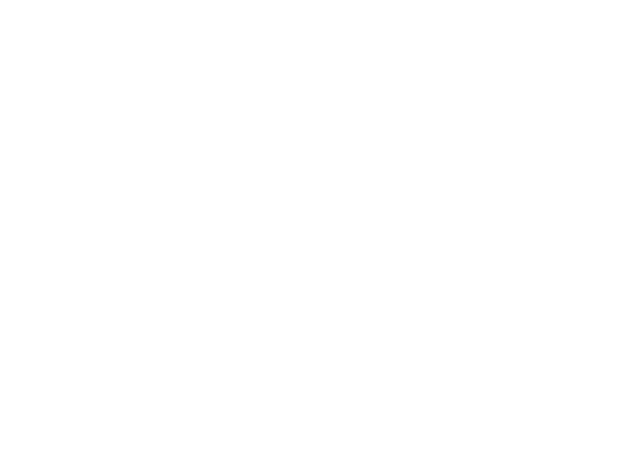
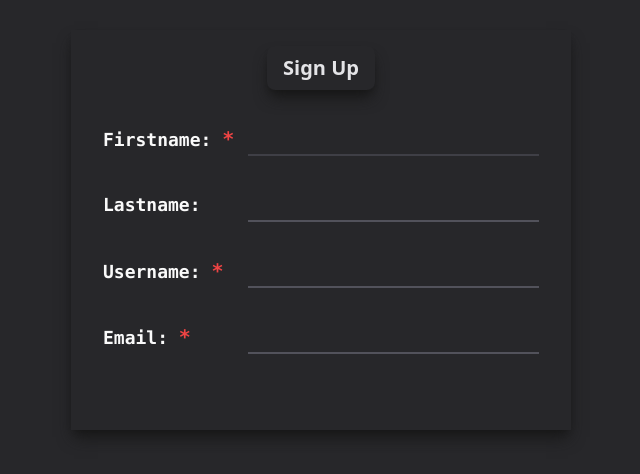
Before and after one commit to Muhammad-Shah-zaib/NoteBoard, a React (Vite) app: page /signup in a window 1280 px wide. Before the commit this address had no page. Shown: the part 170-644 px from the top of the page, without its empty margins (319-959 px from the left). Built offline with nearby package versions, Linux system fonts and the light colour scheme.

Commit message:
added signup page

```diff
--- a/src/App.tsx
+++ b/src/App.tsx
@@ -10,6 +10,7 @@ import CreateWhiteboardContainer from './containers/CreateWhiteboardContainer.ts
 import ViewWhitebaordContainer from './containers/ViewWhitebaordContainer.tsx';
 import ViewAllWhiteboardsContainer from './containers/ViewAllWhiteboardsContainer.tsx';
 import EmailVerificationContainer from './containers/EmailVerificationContainer.tsx';
+import Signup from './shared/pages/SIgnup.tsx';
 
 function App() {
     return (
@@ -19,6 +20,10 @@ function App() {
                     <Route
                         path={`/verify-email/:emailVerificationToken`}
                         element={<EmailVerificationContainer />}
+                    />
+                    <Route
+                        path={`/signup`}
+                        element={<Signup />}
                     />
                     <Route path={`/`} element={<Navigate to={`/notes`} />} />
                     {/* master layout */}
--- a/src/shared/pages/EmailVerification.tsx
+++ b/src/shared/pages/EmailVerification.tsx
@@ -23,7 +23,7 @@ const EmailVerification = ({userDto, error, verifyEmailAsync}: TEmailVerificatio
                             <span className={`text-red-700`}>{error.message}</span>
                     }
                     {
-                        error === null && userDto === null &&
+                       error === null && userDto === null &&
                         <>
                             <span>Please wait... </span>
                             <p className={`font-mono text-xl font-bold text-primary-500`}>
--- /dev/null
+++ b/src/shared/pages/SIgnup.tsx
@@ -0,0 +1,34 @@
+const Signup = () => {
+    return (
+        <div className={`h-screen w-screen flex items-center justify-center  bg-primary`}>
+            <div className={`h-[400px] w-[500px] shadow-lg shadow-secondary px-8 py-4 space-y-8`}>
+                <h1 className="flex w-full justify-center"><span className="px-4 py-2 shadow-lg shadow-secondary rounded-lg text-xl text-primary-200 font-bold">Sign Up</span></h1>
+                {/* form container */}
+                    {/* FORM */}
+                    <form className="space-y-8">
+                        {/* FIRSTNAME */}
+                        <div className={`w-full grid grid-cols-3 items-center`}>
+                            <label className="font-mono font-bold text-lg">Firstname: <strong className="font-bold text-red-500 text-xl">*</strong></label>
+                            <input type="text" className={`px-4 py-1 w-full col-span-2 bg-transparent outline-none border-b-2 border-primary-700 focus:border-blue-700 transition-all duration-300`} />
+                        </div>
+                        {/* Lastname */}
+                        <div className={`w-full grid grid-cols-3 items-center`}>
+                            <label className="font-mono font-bold text-lg">Lastname:</label>
+                            <input type="text" className={`px-4 py-1 w-full col-span-2 bg-transparent outline-none border-b-2 border-primary-600 focus:border-blue-700 transition-all duration-300`} />
+                        </div>
+                        {/* Username */}
+                        <div className={`w-full grid grid-cols-3 items-center`}>
+                            <label className="font-mono font-bold text-lg">Username: <strong className="font-bold text-red-500 text-xl">*</strong></label>
+                            <input type="text" className={`px-4 py-1 w-full col-span-2 bg-transparent outline-none border-b-2 border-primary-600 focus:border-blue-700 transition-all duration-300`} />
+                        </div>
+                        {/* EMAIL */}
+                        <div className={`w-full grid grid-cols-3 items-center`}>
+                            <label className="font-mono font-bold text-lg">Email: <strong className="font-bold text-red-500 text-xl">*</strong></label>
+                            <input type="text" className={`px-4 py-1 w-full col-span-2 bg-transparent outline-none border-b-2 border-primary-600 focus:border-blue-700 transition-all duration-300`} />
+                        </div>
+                    </form>
+            </div>
+        </div>
+    )
+}
+export default Signup;
```
